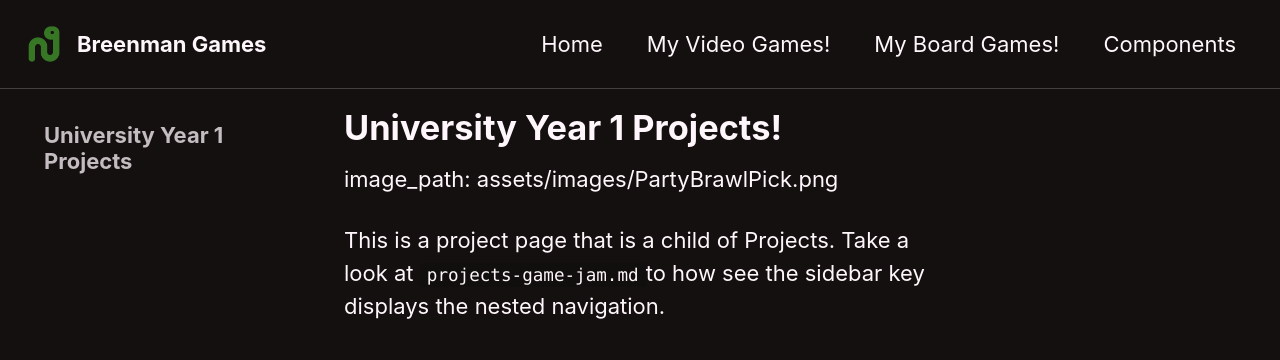
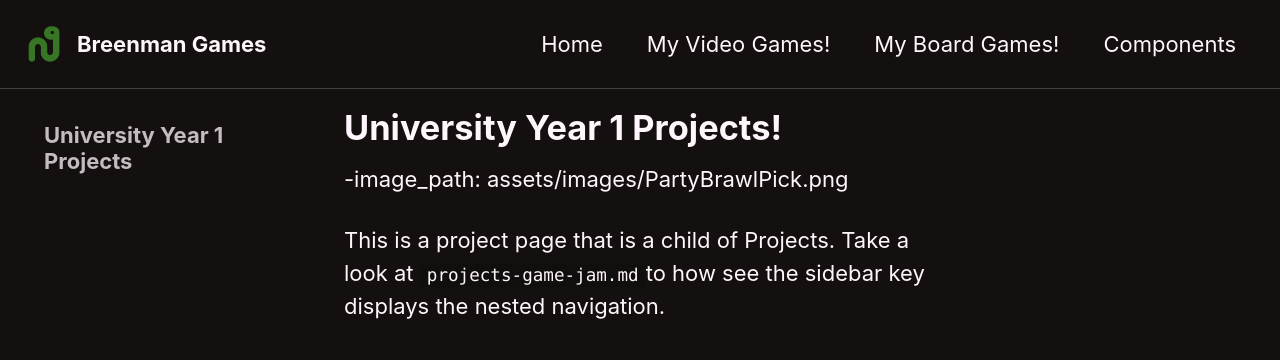
Before and after one commit to Breenmangames/Breenmangames.github.io, a Jekyll site: the page built from _pages/video-games-university-year-one.md, in a window 1280 px wide. Shown: the top 360 px of the page. Built offline with Jekyll 4.4.1, drawn with Linux system fonts in a browser that asks for light colours.

```diff
--- a/_pages/video-games-university-year-one.md
+++ b/_pages/video-games-university-year-one.md
@@ -10,7 +10,7 @@ sidebar:
 
 ---
 
-image_path: assets/images/PartyBrawlPick.png
+-image_path: assets/images/PartyBrawlPick.png
 
 
 This is a project page that is a child of Projects. Take a look at `projects-game-jam.md`to how see the sidebar key displays the nested navigation.
```
